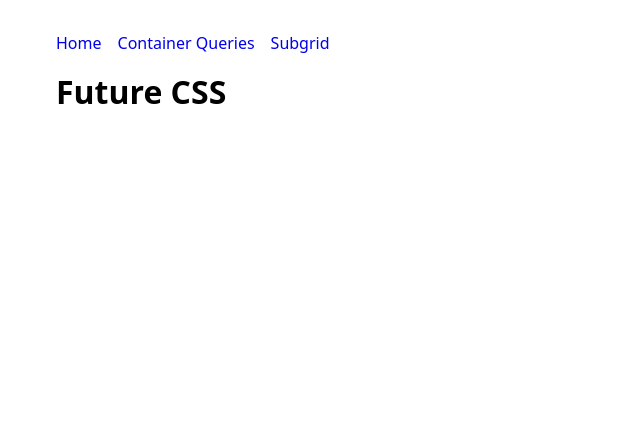
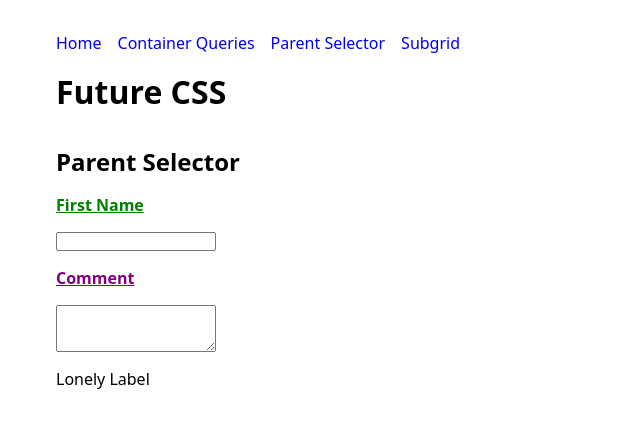
Before and after one commit to Draxerra/future-css, a Vue app: page /has in a window 1280 px wide. Shown: the top 428 px of the page, without its empty margins (0-640 px from the left). Built offline with nearby package versions, Linux system fonts and the light colour scheme.

Commit message:
Add has selector

```diff
--- a/src/App.vue
+++ b/src/App.vue
@@ -5,6 +5,7 @@
         <ul>
           <li><router-link to="/">Home</router-link></li>
           <li><router-link to="/container">Container Queries</router-link></li>
+          <li><router-link to="/has">Parent Selector</router-link></li>
           <li><router-link to="/subgrid">Subgrid</router-link></li>
         </ul>
       </nav>
--- a/src/router.js
+++ b/src/router.js
@@ -2,11 +2,13 @@ import { createRouter, createWebHistory } from "vue-router";
 
 import Home from "./routes/Home.vue";
 import ContainerQueries from "./routes/ContainerQueries.vue";
+import Has from "./routes/Has.vue";
 import Subgrid from "./routes/Subgrid.vue";
 
 const routes = [
   { path: "/", component: Home },
   { path: "/container", component: ContainerQueries },
+  { path: "/has", component: Has },
   { path: "/subgrid", component: Subgrid },
 ];
 
--- a/src/routes/ContainerQueries.vue
+++ b/src/routes/ContainerQueries.vue
@@ -1,7 +1,7 @@
 <template>
   <section id="container-queries" aria-labelledby="container-query-heading">
     <h2 id="container-query-heading">Container Queries</h2>
-    <div class="cards">
+    <div class="cards supported">
       <article class="card">
         <h3>Card 1</h3>
         <img src="https://via.placeholder.com/300" alt="" />
@@ -15,7 +15,9 @@
         <img src="https://via.placeholder.com/300" alt="" />
       </article>
     </div>
-    <p class="hidden">Your browser does not support container queries. :(</p>
+    <p class="not-supported">
+      Your browser does not support container queries. :(
+    </p>
   </section>
 </template>
 
@@ -23,10 +25,6 @@
 #container-queries {
   container: inline-size;
   container-name: card-container;
-}
-
-#container-queries h2 {
-  margin-block-end: var(--spacing-base);
 }
 
 .cards {
@@ -54,16 +52,12 @@
   }
 }
 
-.supports-not {
-  display: none;
-}
-
 @supports not (container: inline-size) {
-  .supports-not {
+  .supported {
+    display: none;
+  }
+  .not-supported {
     display: revert;
-  }
-  .cards {
-    display: none;
   }
 }
 </style>
--- /dev/null
+++ b/src/routes/Has.vue
@@ -0,0 +1,52 @@
+<template>
+  <section id="has" aria-labelledby="has-header">
+    <h2>Parent Selector</h2>
+    <div class="input-group supported">
+      <label for="name">First Name</label>
+      <input name="name" type="text" />
+    </div>
+    <div class="input-group supported">
+      <label for="textarea">Comment</label>
+      <textarea rows="3"></textarea>
+    </div>
+    <div class="input-group supported">
+      <label>Lonely Label</label>
+    </div>
+    <p class="not-supported">
+      Your browser does not support the :has selector. :(
+    </p>
+  </section>
+</template>
+
+<style scoped>
+.input-group {
+  display: flex;
+  flex-direction: column;
+  gap: var(--spacing-base);
+  max-width: 10rem;
+}
+label:has(+ input) {
+  font-weight: 700;
+  text-decoration-line: underline;
+  text-decoration-color: green;
+  color: green;
+}
+label:has(+ textarea) {
+  font-weight: 700;
+  text-decoration-line: underline;
+  text-decoration-color: purple;
+  color: purple;
+}
+label:has(+ input:focus, + textarea:focus) {
+  color: red;
+  text-decoration-color: red;
+}
+@supports not selector(:has(p)) {
+  .supported {
+    display: none;
+  }
+  .not-supported {
+    display: revert;
+  }
+}
+</style>
--- a/src/routes/Subgrid.vue
+++ b/src/routes/Subgrid.vue
@@ -1,8 +1,10 @@
 <template>
   <section id="subgrid" aria-labelledby="subgrid-header">
     <h2 id="subgrid-header">{{ subgrid ? "Subgrid" : "Without Subgrid" }}</h2>
-    <button class="subgrid-toggle" @click="toggle">Toggle Subgrid</button>
-    <div class="cards">
+    <button class="subgrid-toggle supported" @click="toggle">
+      Toggle Subgrid
+    </button>
+    <div class="cards supported">
       <article class="card" :class="{ 'with-subgrid': subgrid }">
         <h3>Card 1</h3>
         <p>
@@ -34,7 +36,7 @@
         <img src="https://via.placeholder.com/300" alt="" />
       </article>
     </div>
-    <p class="hidden">Your browser does not support subgrid. :(</p>
+    <p class="not-supported">Your browser does not support subgrid. :(</p>
   </section>
 </template>
 
@@ -47,10 +49,6 @@ function toggle() {
 </script>
 
 <style scoped>
-#subgrid > * + * {
-  margin-top: var(--spacing-base);
-}
-
 .cards {
   display: grid;
   grid-template-columns: repeat(auto-fit, minmax(min(100%, 10rem), 1fr));
@@ -74,11 +72,10 @@ function toggle() {
 }
 
 @supports not (grid-template-rows: subgrid) {
-  .cards,
-  .subgrid-toggle {
+  .supported {
     display: none;
   }
-  .hidden {
+  .not-supported {
     display: revert;
   }
 }
--- a/src/styles.css
+++ b/src/styles.css
@@ -23,6 +23,10 @@ img {
     max-width: 100%;
 }
 
-.hidden {
+section>*+* {
+    margin-block-start: var(--spacing-base);
+}
+
+.not-supported {
     display: none;
 }
```
